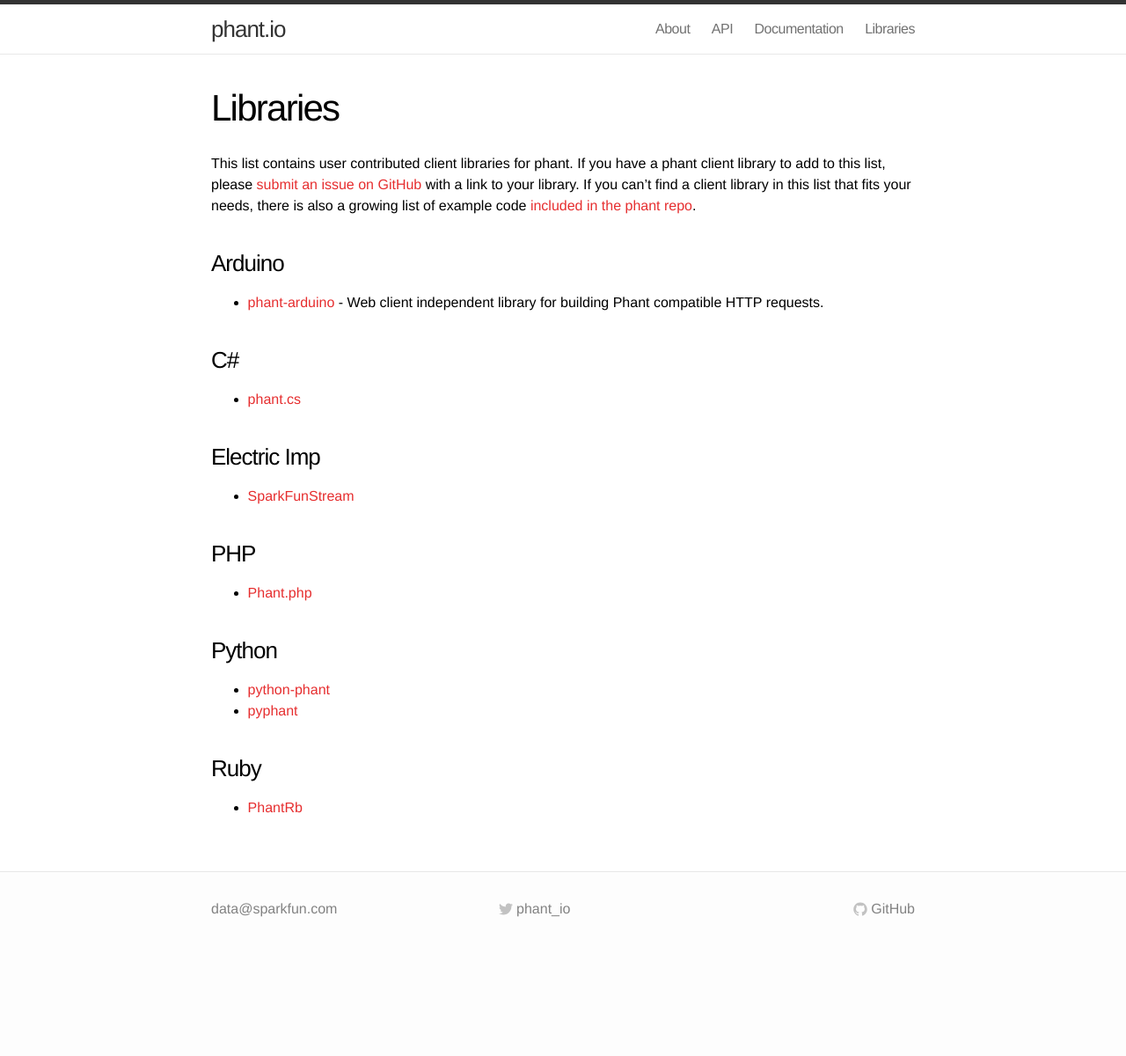
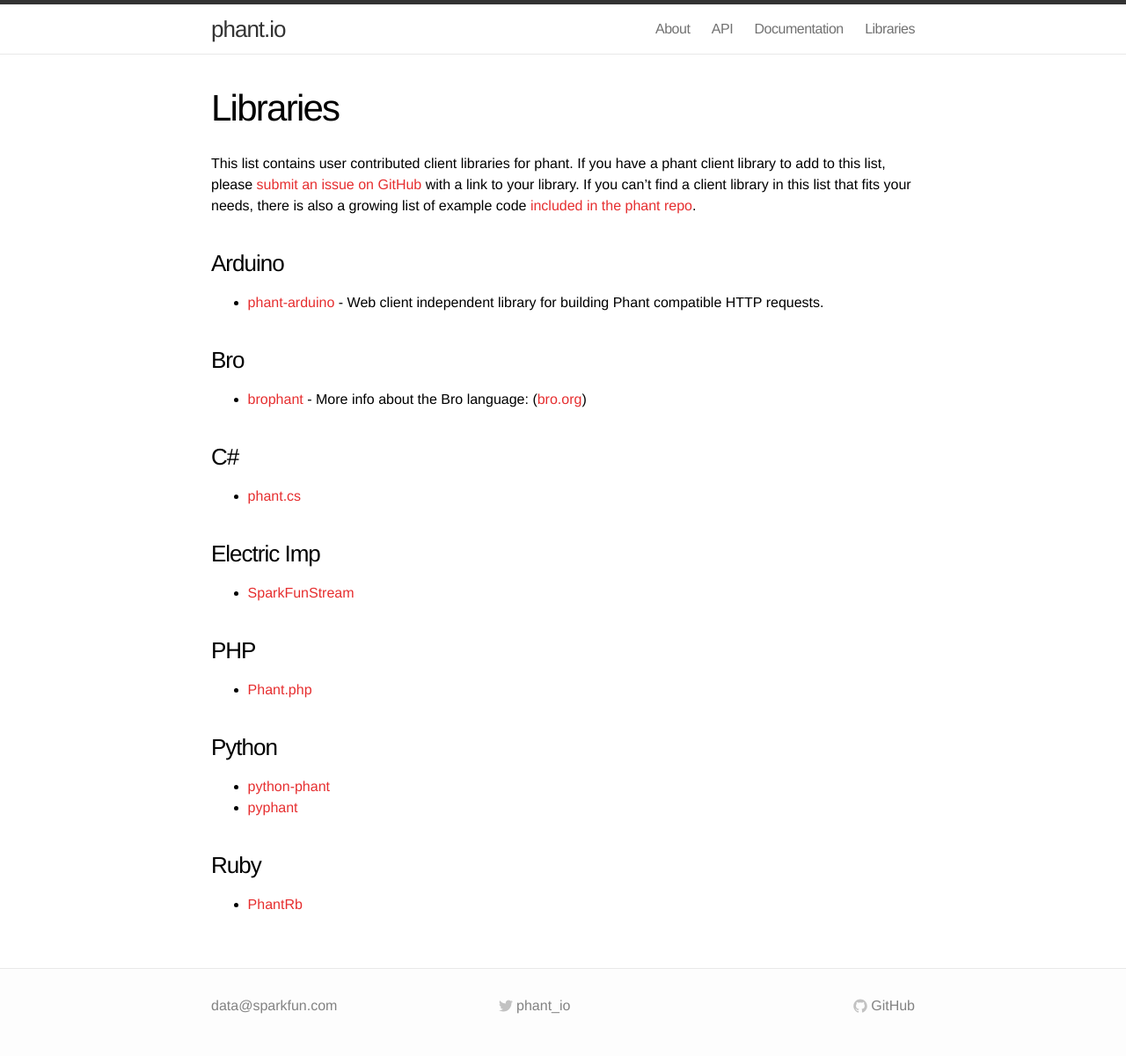
Before and after one commit to sparkfun/phant-docs, a Jekyll site: the page built from libraries.md, in a window 1280 px wide. Shown: the whole page at 88% size. Built offline with Jekyll 4.4.1, drawn with Linux system fonts in a browser that asks for light colours; before the commit the page ends 1090 px from its top, so only the background shows below that.

Commit message:
adds bro language lib

```diff
--- a/libraries.md
+++ b/libraries.md
@@ -15,6 +15,10 @@ there is also a growing list of example code
 
 * [phant-arduino](https://github.com/sparkfun/phant-arduino) - Web client independent library for building
 Phant compatible HTTP requests.
+
+### Bro
+
+* [brophant](https://github.com/sethhall/brophant) - More info about the Bro language: ([bro.org](http://bro.org))
 
 ### C&#35;
 
```
